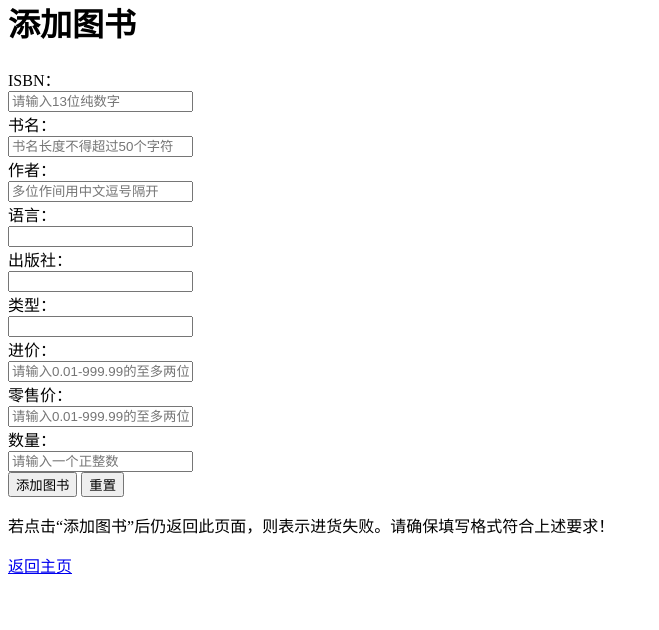
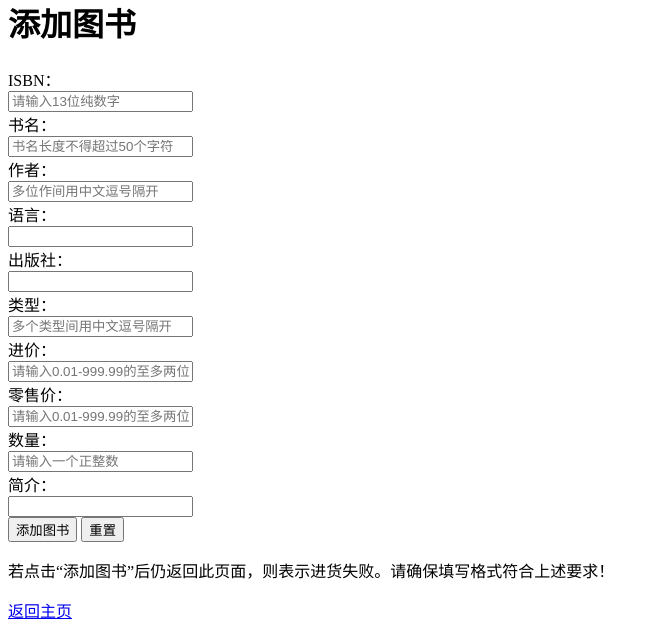
Before and after one commit to jqdai/bookstore_management_system, a Django app: page /bookstore/newbook/ in a window 1280 px wide. Shown: the part 326-956 px from the top of the page, without its empty margins (0-659 px from the left). Before the commit the page ends 900 px from the top, so only its background shows below. Run offline with Django 3.2, Linux system fonts and the light colour scheme; a user stored in the database is signed in; data comes from the database, SQL or seed files in the repository.

Commit message:
Update new_book.html

```diff
--- a/bookstore/templates/bookstore/new_book.html
+++ b/bookstore/templates/bookstore/new_book.html
@@ -50,7 +50,7 @@
         <div class="form-group">
             <label for="id_category" class="col-md-3 control-label">类型：</label>
             <div class="col-md-9">
-                <input type="text" class="form-control" required name="category" id="id_category">
+                <input type="text" class="form-control" required name="category" id="id_category" placeholder="多个类型间用中文逗号隔开">
             </div>
         </div>
 
@@ -76,6 +76,13 @@
         </div>
 
         <div class="form-group">
+            <label for="id_summary" class="col-md-3 control-label">简介：</label>
+            <div class="col-md-9">
+                <input type="text" class="form-control" required name="summary" id="id_summary">
+            </div>
+        </div>
+
+        <div class="form-group">
             <div class="col-md-4 col-md-offset-4">
                 <button class="btn btn btn-primary btn-block" type="submit">添加图书</button>
                 <button class="btn btn btn-primary btn-block" type="reset">重置</button>
```
